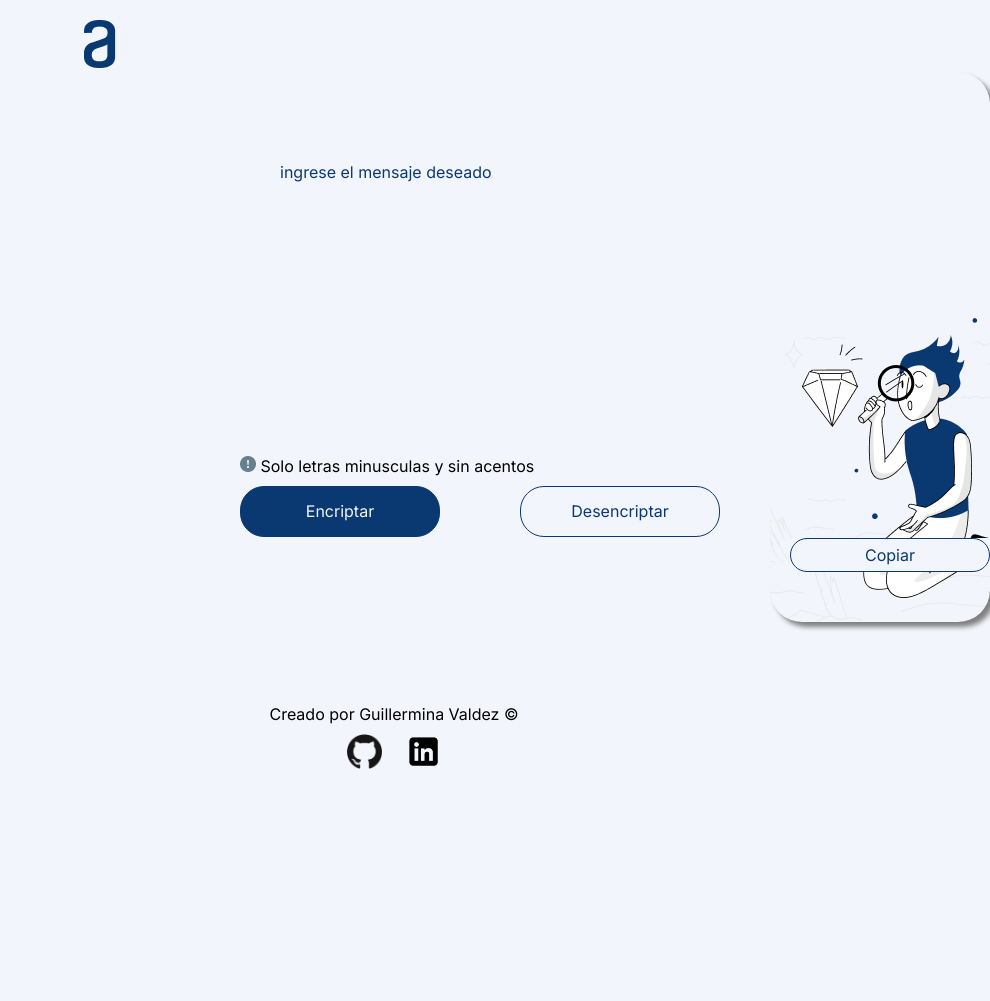
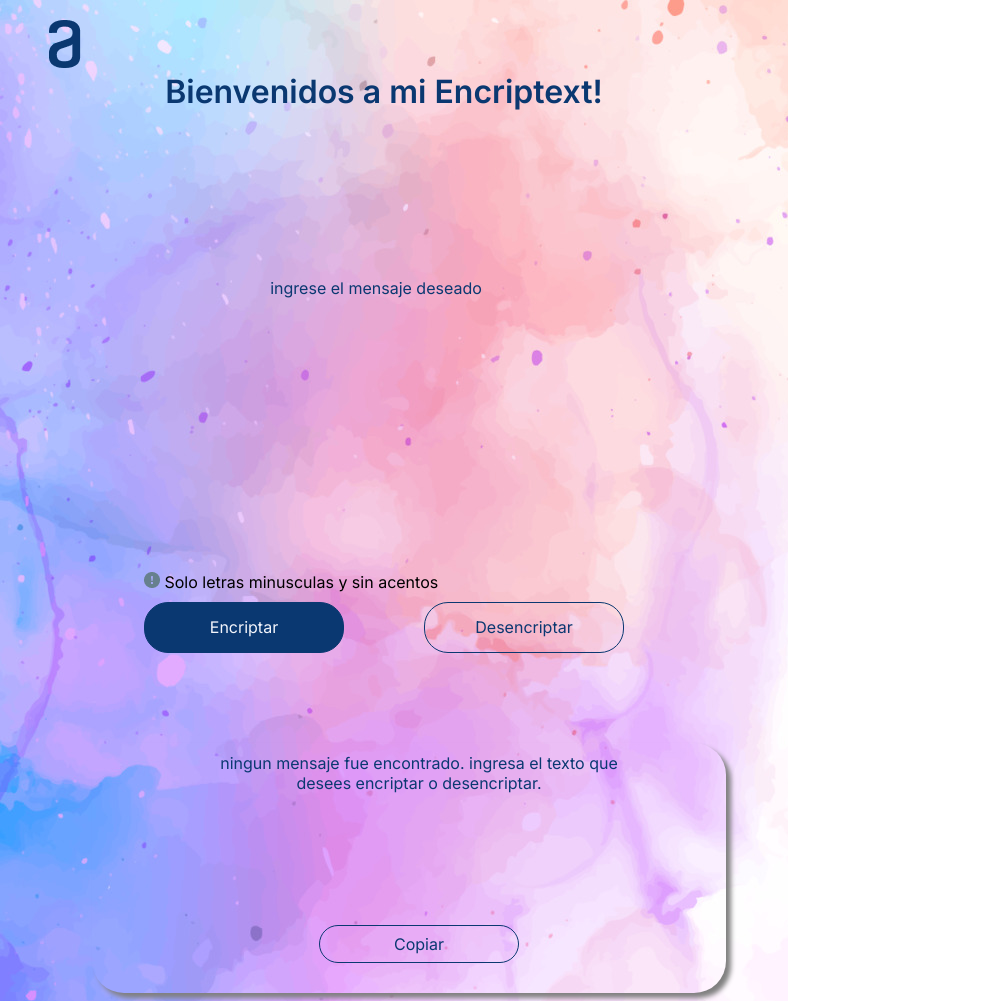
Before and after one commit to Guille-val24/AluraChallenge2024, a plain HTML site: page index.html in a window 768 px wide. Shown: the top 1001 px of the page, 990 px wide, since content can reach past the window. Before the commit the page ends 800 px from the top, so only its background shows below. Drawn offline with Linux system fonts and the light colour scheme.

Commit message:
Cambios con media query tablet

```diff
--- a/index.html
+++ b/index.html
@@ -11,8 +11,9 @@
     <header class="encabezado">
         <img src="./assets/Logo.png" alt="Logo de Alura Latam">
     </header>
+    <h1 class="titulo"> Bienvenidos a mi Encriptext!</h1>
     <main>
-        <section >
+        <section>
             <textarea class="text-area" cols="30" rows="10" placeholder="Ingrese el mensaje deseado"></textarea>
             <div>
                 <h6 class="informacion"> <img src="/assets/bi_exclamation-circle-fill.png" alt="signo de exclamacion" > Solo letras minusculas y sin acentos</h6>
@@ -23,15 +24,15 @@
             </div>
         </section>
         <section class="desencriptador">
-            <textarea class="mensaje" cols="20" rows="10"></textarea>
+            <textarea class="mensaje" cols="20" rows="10" placeholder=  "Ningun mensaje fue encontrado. Ingresa el texto que desees encriptar o desencriptar."></textarea>
             <div>
                 <button class="botones__copiar" onclick="btncopiar()"> Copiar </button>
             </div>
         </section>
     </main>
-    <footer class="footer"> Creado por Guillermina Valdez © <br>
-            <img class="links" src="/assets/pnggithub.png" alt="logo Github" href="https://github.com/Guille-val24/AluraChallenge2024">
-            <img class="links" src="/assets/pnglinkedin.png" alt="logo linkedin" href="https://www.linkedin.com/in/guillermina-valdez-495040321/" >
+    <footer class="footer"> © Creado por Guillermina Valdez <br>
+            <a href="https://github.com/Guille-val24"><img class="links" src="/assets/pnggithub.png" alt="logo Github"></a>
+            <a  href="https://www.linkedin.com/in/guillermina-valdez-495040321/"><img class="links" src="/assets/pnglinkedin.png" alt="logo linkedin"></a>
     </footer>
     <script src="script.js"></script>
 </body>
--- a/script.js
+++ b/script.js
@@ -18,17 +18,26 @@ function btnDesencriptar(){
 function btncopiar(){
     navigator.clipboard.writeText(mensaje.value);
     alert("Texto copiado al portapapeles");
+    mensaje.value = '';
+    textArea.value = '';
 }
 
+
 function encriptar(stringEncriptada){
-    stringEncriptada = stringEncriptada.toLowerCase();
+    for (let i = 0; i < stringEncriptada.length; i++) {
+        if (stringEncriptada[i] >= 'A' && stringEncriptada[i] <= 'Z') {
+            return "El texto no debe contener letras mayusculas ni acentos. Intenta de nuevo!";
+        }else {
+            for(let i=0; i<matrizCodigo.length; i++){
 
-    for(let i=0; i<matrizCodigo.length; i++){
-        if(stringEncriptada.includes(matrizCodigo[i][0])){
-            stringEncriptada = stringEncriptada.replaceAll(matrizCodigo[i][0], matrizCodigo[i][1]);
+                if(stringEncriptada.includes(matrizCodigo[i][0])){
+                    stringEncriptada = stringEncriptada.replaceAll(matrizCodigo[i][0], matrizCodigo[i][1]);
+                }
+            }
+            return stringEncriptada;
         }
     }
-    return stringEncriptada;
+
 }
 
 function desencriptar(stringDesencriptada){
--- a/style.css
+++ b/style.css
@@ -1,27 +1,41 @@
 @import url('https://fonts.googleapis.com/css2?family=Inter:ital,opsz,wght@0,14..32,100..900;1,14..32,100..900&family=Krona+One&family=Montserrat:ital,wght@0,100..900;1,100..900&display=swap');
+
+:root{
+    --color-primario: #0A3871;
+    --color-secundario: #F3F5FC;
+    --color-shadow:  grey;
+    --fuente-inter:  "Inter", sans-serif;;
+}
 
 *{
     margin:0%;
     padding: 0%;
-    background-color: #F3F5FC;
-    font-family: "Inter", sans-serif;
+    font-family: var(--fuente-inter);
     font-size: 1rem;
     font-weight: 400;
     text-align: left;
 
 }
-
+body{
+    background-image: url(./assets/vecteezy_hand-painted-colourful-watercolour-background_12759364.jpg)
+}
 .encabezado{
     padding-top: 20px;
     margin-left: 40px;
     width: 10%;
 }
 
+.titulo{
+    text-align: center;
+    font-size: 2rem;
+    font-weight: 600;
+    color: var(--color-primario);
+}
 main{
     display: flex;
-    margin-left: 240px;
+    margin-left: 10%;
     margin-bottom: 72px;
-
+    gap: 90px;
 }
 
 .text-area{
@@ -29,11 +43,11 @@ main{
     margin: 90px 40px;
     resize: none;
     background-color: transparent;
-    color: #0A3871;
+    color: var(--color-primario);
     text-transform: lowercase;
     border: none;
 }
-::placeholder{color: #0A3871;}
+::placeholder{color: var(--color-primario);}
  .text-area:focus{
     outline: none;
  }
@@ -46,13 +60,13 @@ main{
 }
 
 .botones__encriptar{
-    background-color: #0A3871;
+    background-color: var(--color-primario);
     padding: 3%;
     width: 200px;
-    border: 1px solid #0A3871;
+    border: 1px solid var(--color-primario);
     border-radius: 24px;
-    font-size: 16px;
-    color: #F3F5FC;
+    font-size: 1rem;
+    color: var(--color-secundario);
     text-align: center;
     cursor: pointer;
  }
@@ -60,29 +74,32 @@ main{
  .botones__desencriptar{
     padding: 3%;
     width: 200px;
-    border: 1px solid #0A3871;
+    background-color: transparent;
+    border: 1px solid var(--color-primario);
     border-radius: 24px;
-    color: #0A3871;
-    font-size: 16px;
+    color: var(--color-primario);
+    font-size: 1rem;
     text-align: center;
     cursor: pointer;
+
  }
 
 .desencriptador{
     display:flex;
     flex-direction: column;
     justify-content: center;
-    align-items:center;
-    background-image: url(/assets/Muñeco.png);
+    align-items:start;
+    background-color: transparent;
+    background-image: url(./assets/Muñeco.png);
+    background-position: bottom;
     background-repeat: no-repeat;
-    background-position: bottom;
     width: 400px;
     height: 550px;
-    box-shadow: 5px 5px 5px grey;
+    box-shadow: 5px 5px 5px var(--color-shadow);
     margin-top: 0;
     margin-left: 50px;
     padding-left: 20px;
-    color: #0A3871;
+    color: var(--color-primario);
     border: none;
     border-radius: 32px;
     gap: 20px;
@@ -98,7 +115,7 @@ main{
     margin-top: 10px;
     background-color: transparent;
     resize: none;
-    color: #0A3871;
+    color: var(--color-primario);
     text-transform: lowercase;
     border: none;
 }
@@ -106,11 +123,12 @@ main{
 
 .botones__copiar{
     padding: 3%;
-    width: 200px;
-    border: 1px solid #0A3871;
+    width: 170px;
+    background-color: transparent;
+    border: 1px solid var(--color-primario);
     border-radius: 24px;
-    color: #0A3871;
-    font-size: 16px;
+    color: var(--color-primario);
+    font-size: 1rem;
     text-align: center;
     cursor: pointer;
  }
@@ -126,3 +144,40 @@ main{
     padding: 10px;
     cursor: pointer;
  }
+
+ /* Media query para tablets */
+ @media only screen and (min-width: 600px) and (max-width: 1024px){
+    .encabezado{
+        margin-left: 5px;
+    }
+
+    main{
+        flex-direction: column;
+        align-items: center;
+        margin: 10% auto;
+        gap: 90px;
+    }
+
+    .desencriptador{
+        flex-direction: column;
+        align-items:center;
+        background-image: none;
+        width: 80%;
+        height: 250px;
+        box-shadow: 5px 5px 5px var(--color-shadow);
+        margin-bottom: 0%;
+    }
+
+    ::placeholder{
+        text-align: center;
+    }
+    .botones__copiar{
+        width: 200px;
+        margin: 30px;
+     }
+ }
+
+ /* Media query para smartphones */
+@media only screen and (min-width: 320px) and (max-width: 599px) {
+
+}
```
Also changed, not shown: assets/exclamacion.jpeg (added).
